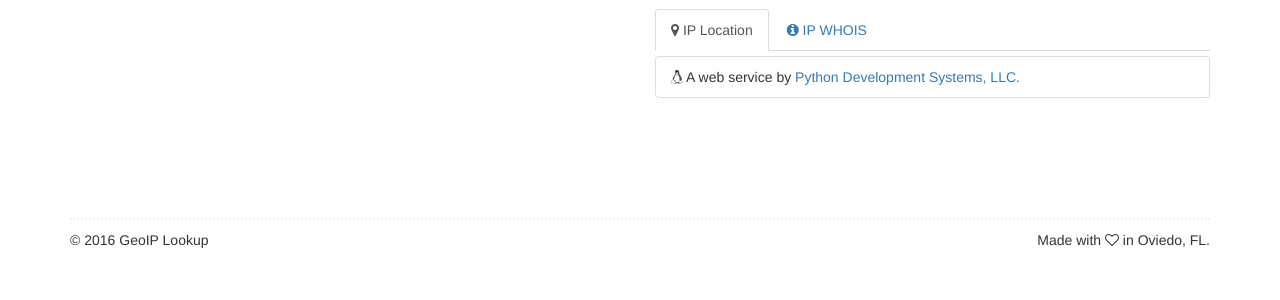
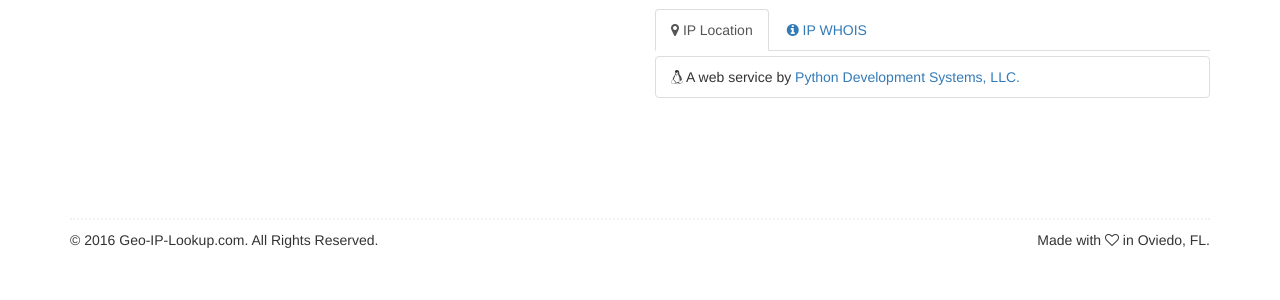
Before and after one commit to craigderington/geoip, a Flask app: template templates/index.html in a window 1280 px wide. Shown: the part 51-351 px from the top of the page. Run offline with Flask 2, Linux system fonts and the light colour scheme; the template is opened without the code that fills it, so the values that code supplies are empty; some libraries are stand-ins or nearby versions.

Commit message:
Update footer text.

```diff
--- a/templates/_layout.html
+++ b/templates/_layout.html
@@ -67,10 +67,10 @@
 
     <footer class="footer" style="margin-top:100px;border-top:2px dotted #f2f2f2;">
         <div class="row" style="margin-top:10px;">
-            <div class="col-md-6">
-                &copy; 2016 GeoIP Lookup
+            <div class="col-md-6 col-sm-6">
+                &copy; 2016 Geo-IP-Lookup.com.  All Rights Reserved.
             </div>
-            <div class="col-md-6">
+            <div class="col-md-6 col-sm-6">
                 <span class="pull-right">Made with <i class="fa fa-heart-o"></i> in Oviedo, FL.</span>
             </div>
         </div>
```
